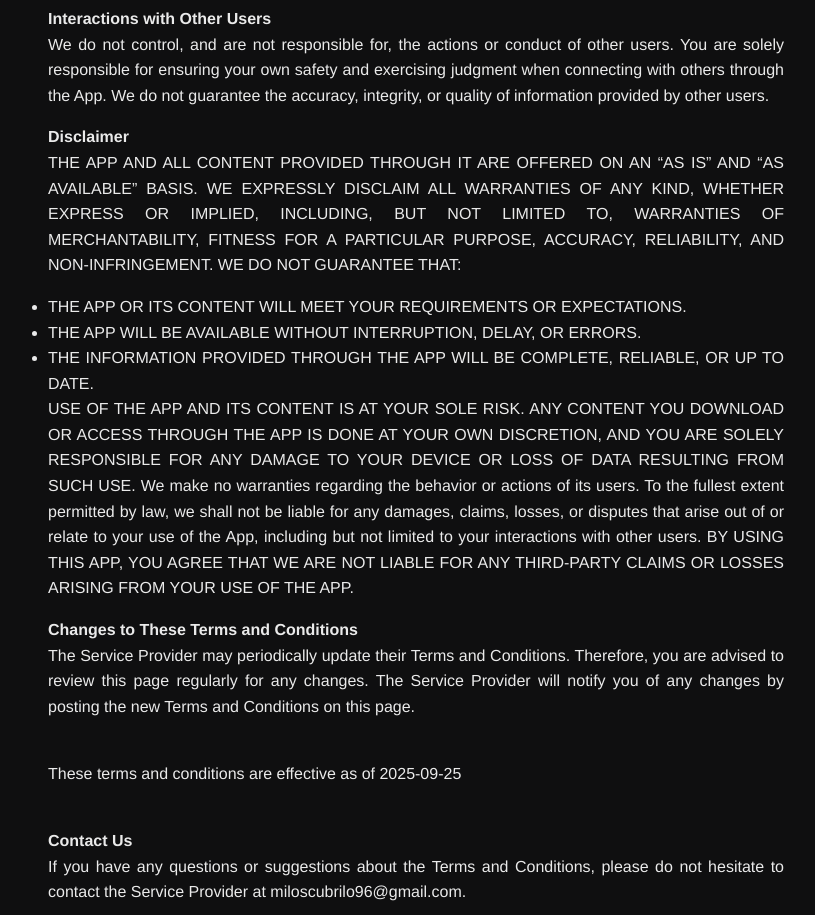
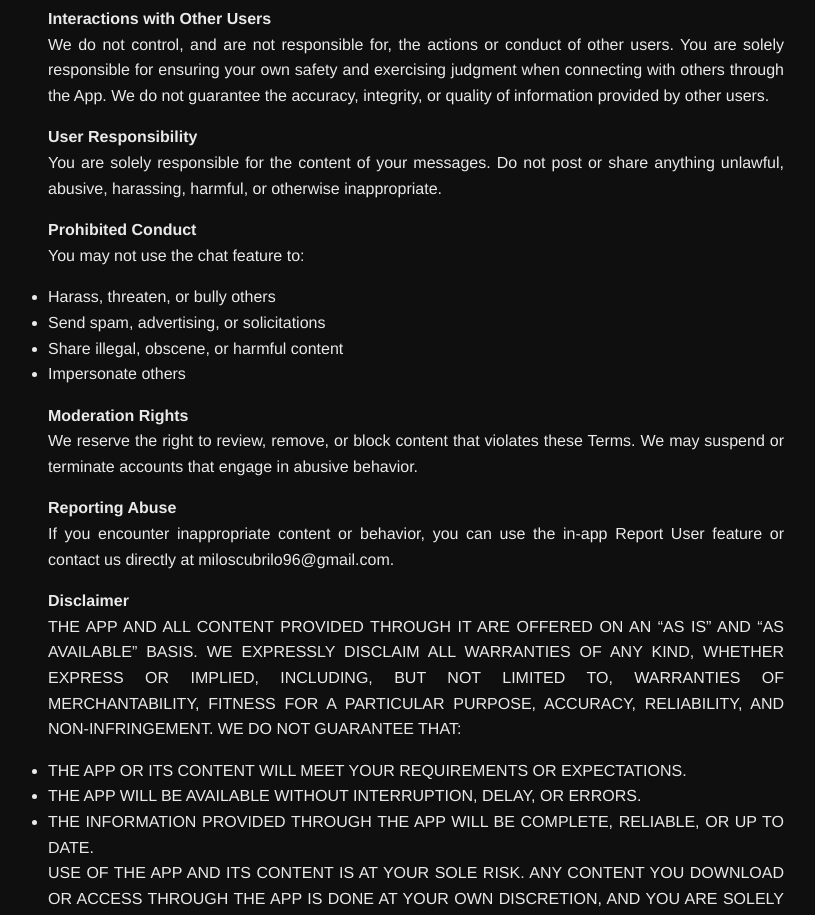
Before and after one commit to milosh96/nomadmap-web, a plain HTML site: page terms.html in a window 1280 px wide. Shown: the part 2080-2995 px from the top of the page, without its empty margins (224-1039 px from the left). Drawn offline with Linux system fonts and the light colour scheme.

Commit message:
updated policies

```diff
--- a/terms.html
+++ b/terms.html
@@ -89,6 +89,21 @@
         <p>You are solely responsible for the information and content you choose to share through the App. You agree not to post or share any information that you do not wish to be made public. You acknowledge that any interactions you have with other users are your own responsibility.</p>
         <strong>Interactions with Other Users</strong>
         <p>We do not control, and are not responsible for, the actions or conduct of other users. You are solely responsible for ensuring your own safety and exercising judgment when connecting with others through the App. We do not guarantee the accuracy, integrity, or quality of information provided by other users.</p>
+        <strong>User Responsibility</strong>
+        <p>You are solely responsible for the content of your messages. Do not post or share anything unlawful, abusive, harassing, harmful, or otherwise inappropriate.</p>
+        <strong>Prohibited Conduct</strong>
+        <p>You may not use the chat feature to:
+            <ul>
+                <li>Harass, threaten, or bully others</li>
+                <li>Send spam, advertising, or solicitations</li>
+                <li> Share illegal, obscene, or harmful content</li>
+                <li>Impersonate others</li>
+            </ul>
+        </p>
+        <strong>Moderation Rights</strong>
+        <p>We reserve the right to review, remove, or block content that violates these Terms. We may suspend or terminate accounts that engage in abusive behavior.</p>
+        <strong>Reporting Abuse</strong>
+        <p>If you encounter inappropriate content or behavior, you can use the in-app Report User feature or contact us directly at miloscubrilo96@gmail.com.</p>
         <strong>Disclaimer</strong>
     <p>THE APP AND ALL CONTENT PROVIDED THROUGH IT ARE OFFERED ON AN “AS IS” AND “AS AVAILABLE” BASIS. WE EXPRESSLY DISCLAIM ALL WARRANTIES OF ANY KIND, WHETHER EXPRESS OR IMPLIED, INCLUDING, BUT NOT LIMITED TO, WARRANTIES OF MERCHANTABILITY, FITNESS FOR A PARTICULAR PURPOSE, ACCURACY, RELIABILITY, AND NON-INFRINGEMENT.
 
@@ -103,6 +118,7 @@
 
         USE OF THE APP AND ITS CONTENT IS AT YOUR SOLE RISK. ANY CONTENT YOU DOWNLOAD OR ACCESS THROUGH THE APP IS DONE AT YOUR OWN DISCRETION, AND YOU ARE SOLELY RESPONSIBLE FOR ANY DAMAGE TO YOUR DEVICE OR LOSS OF DATA RESULTING FROM SUCH USE.
         We make no warranties regarding the behavior or actions of its users. To the fullest extent permitted by law, we shall not be liable for any damages, claims, losses, or disputes that arise out of or relate to your use of the App, including but not limited to your interactions with other users.
+        Nomad Map is not responsible for the conduct of users or for the content they share. We provide tools to report and address violations, but users are ultimately responsible for their own interactions.
         BY USING THIS APP, YOU AGREE THAT WE ARE NOT LIABLE FOR ANY THIRD-PARTY CLAIMS OR LOSSES ARISING FROM YOUR USE OF THE APP.</p>
         <strong>Changes to These Terms and Conditions</strong><p>The Service Provider may periodically update their Terms and Conditions. Therefore, you are advised to review this page regularly for any changes. The Service Provider will notify you of any changes by posting the new Terms and Conditions on this page.</p><br><p>These terms and conditions are effective as of 2025-09-25</p><br><strong>Contact Us</strong><p>If you have any questions or suggestions about the Terms and Conditions, please do not hesitate to contact the Service Provider at miloscubrilo96@gmail.com.</p><hr><p>This Terms and Conditions page was generated by <a href="https://app-privacy-policy-generator.nisrulz.com/" target="_blank" rel="noopener noreferrer">App Privacy Policy Generator</a></p>
 
```
Also changed, not shown: index.html (+1 -1 lines), privacy-policy.html (+6 -0 lines).
